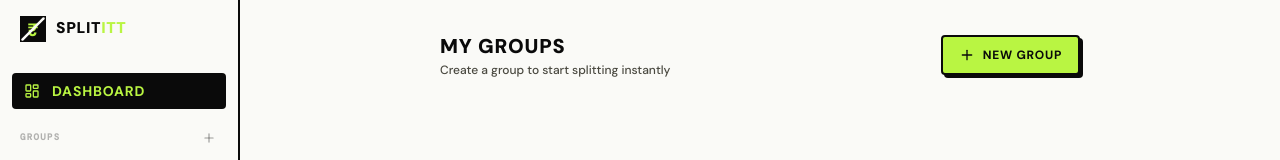
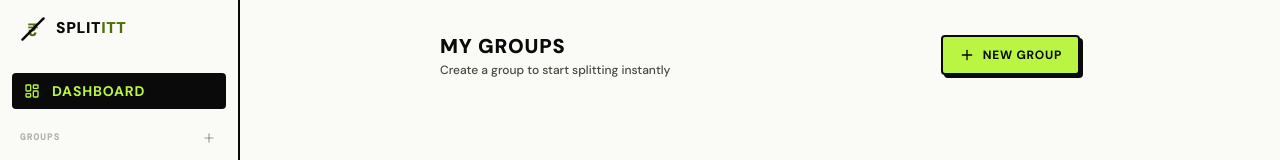
Before and after one commit to bhavy67/expense-splitter, a React (Vite) app in the folder frontend/: page / in a window 1280 px wide. Shown: the top 160 px of the page. Built offline with nearby package versions, Linux system fonts and the light colour scheme.

Commit message:
fix logo in light mode

```diff
--- a/frontend/src/components/common/Logo.tsx
+++ b/frontend/src/components/common/Logo.tsx
@@ -16,10 +16,7 @@ export function LogoMark({ size = 32, className }: LogoMarkProps) {
       className={cn('shrink-0', className)}
       aria-hidden="true"
     >
-      {/* Black square base */}
-      <rect width="32" height="32" fill="#0a0a0a" />
-
-      {/* ₹ centered in the square via text-anchor middle */}
+      {/* ₹ centered — electric lime in dark, deep olive in light (contrast-safe) */}
       <text
         x="16"
         y="24"
@@ -27,20 +24,20 @@ export function LogoMark({ size = 32, className }: LogoMarkProps) {
         fontFamily="'DM Sans', 'Arial', sans-serif"
         fontWeight="900"
         fontSize="22"
-        fill="#b9f542"
+        className="fill-[#4d6e08] dark:fill-[#b9f542]"
       >
         ₹
       </text>
 
-      {/* 45° slash through the center of the square (16,16) — cuts the ₹ diagonally */}
+      {/* 45° slash through center — cuts the ₹; near-black in light, cream in dark */}
       <line
         x1="29"
         y1="3"
         x2="3"
         y2="29"
-        stroke="#fafaf7"
         strokeWidth="3"
         strokeLinecap="round"
+        className="stroke-[#0a0a0a] dark:stroke-[#f0ede5]"
       />
     </svg>
   )
@@ -65,7 +62,7 @@ export function Logo({ size = 28, className, wordmarkClassName, light }: LogoPro
         )}
         style={{ fontSize: size * 0.6 }}
       >
-        Split<span className="text-[#b9f542]">Itt</span>
+        Split<span className={light ? 'text-[#b9f542]' : 'text-[#4d6e08] dark:text-[#b9f542]'}>Itt</span>
       </span>
     </span>
   )
```
Also changed, not shown: frontend/public/favicon.svg, frontend/public/icon.svg.
